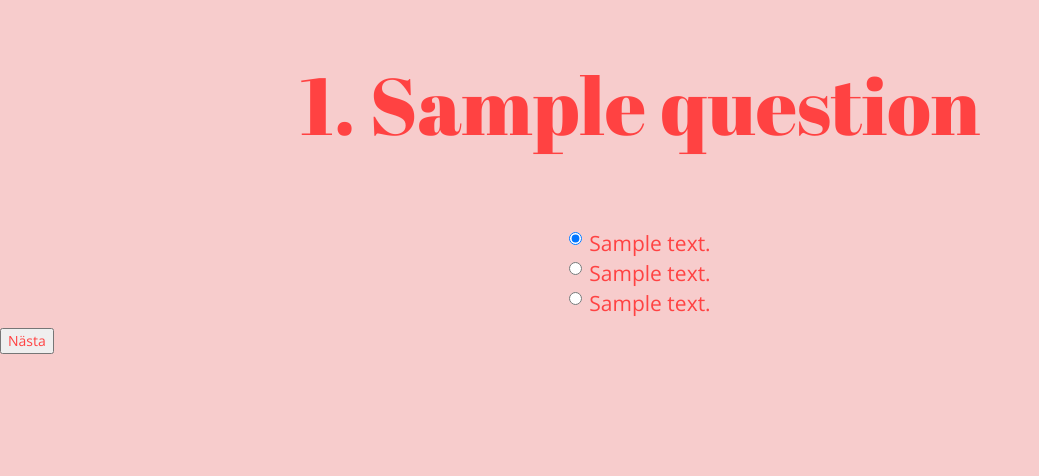
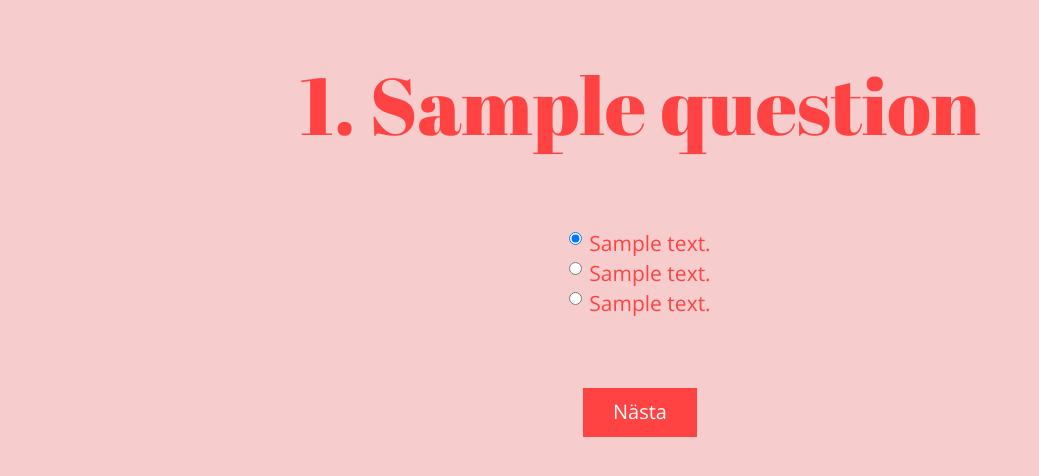
Before and after one commit to annamarialarsson/quizproject, a Django app: page /quiz/1/question/1/ in a window 1280 px wide. Shown: the top 476 px of the page, without its empty margins (0-1039 px from the left). Run offline with Django 3.2, Linux system fonts and the light colour scheme; tables that the repository leaves empty hold one stand-in row (values such as "Sample post"); some libraries are stand-ins or nearby versions.

Commit message:
ny knapp

```diff
--- a/quiz/templates/quiz/question.html
+++ b/quiz/templates/quiz/question.html
@@ -34,9 +34,12 @@
 			{{ answer3 }}
 		</label>
 		</div>
+	<br>
+	<br>
+	<button class="btn_big" type="submit">Nästa</button>
 	</div>
 
-	<button type="submit">Nästa</button>
+
 
 </form>
 
```
